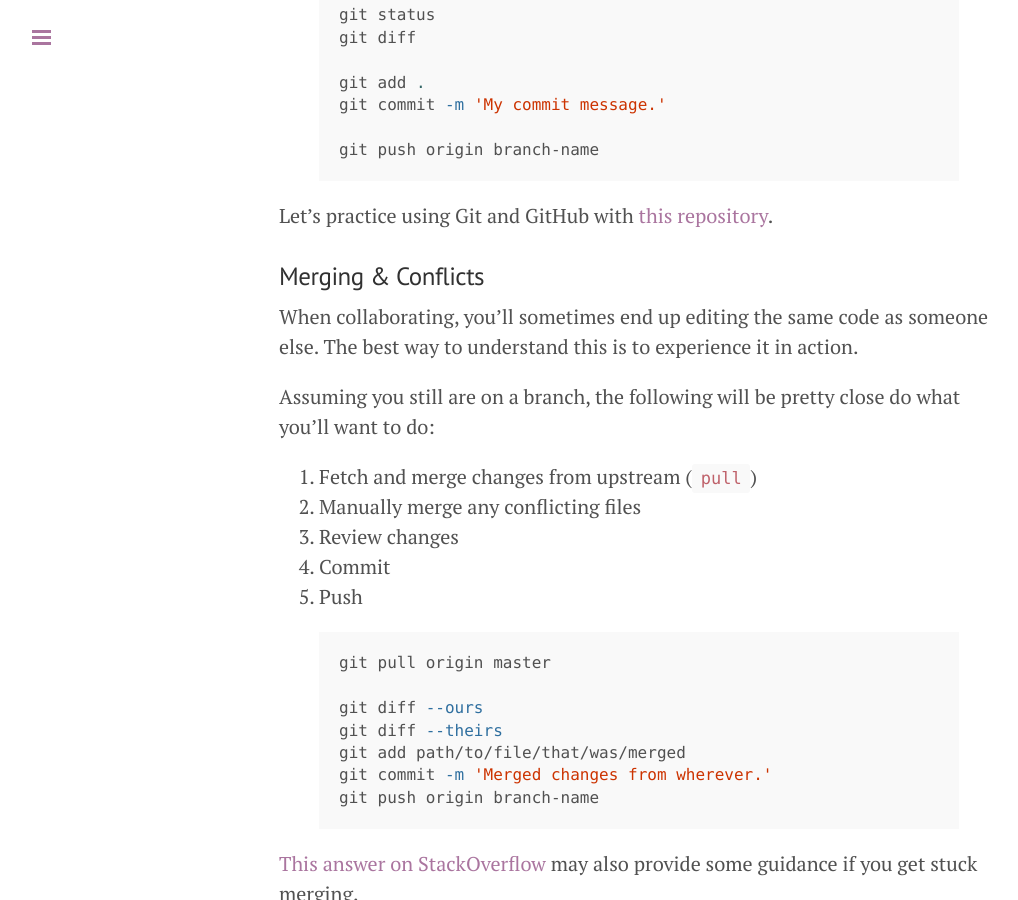
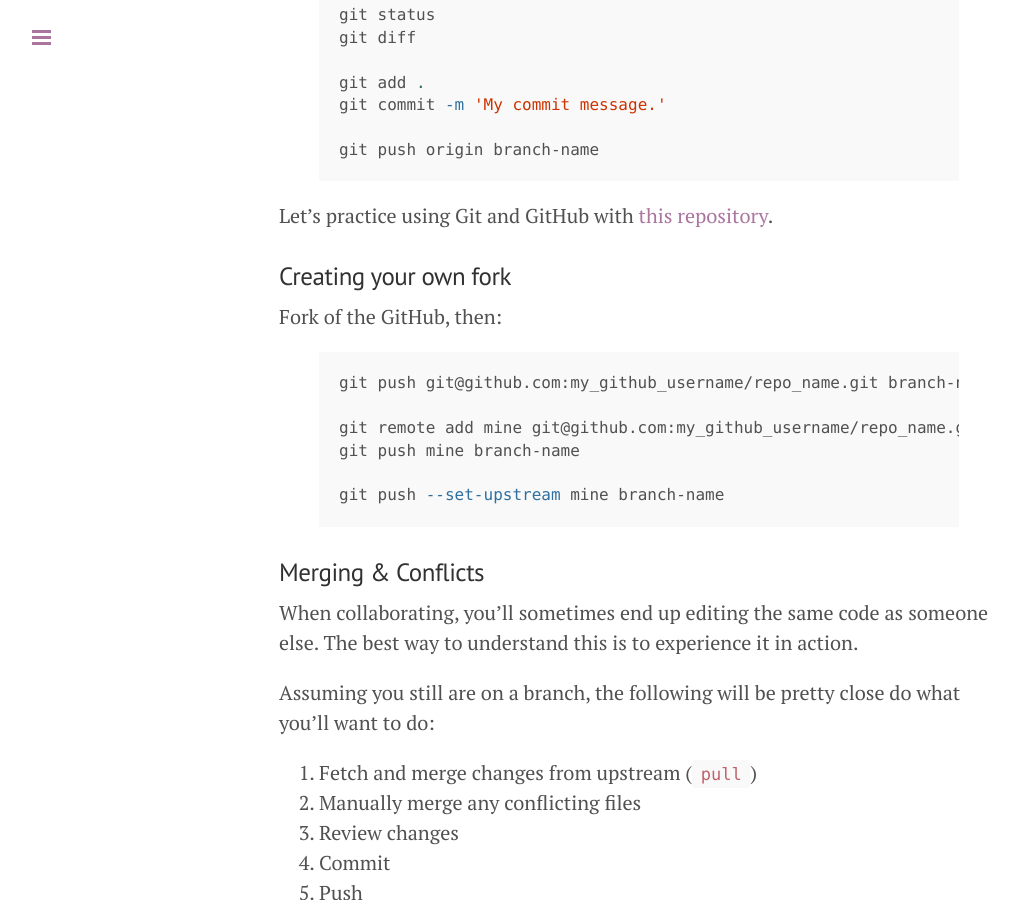
Before and after one commit to wbyoung/jsi, a Jekyll site: the page built from _posts/00-01-03-git-tdd-abstractions.md, in a window 1280 px wide and 900 px high, scrolled down 1003 px. Shown: the whole window, without its empty margins (1-1019 px from the left). Built offline with Jekyll 4.4.1, drawn with Linux system fonts in a browser that asks for light colours; nearby versions of some CDN libraries; Markdown is read by kramdown in place of the engine named in the settings.

Commit message:
Better git workflow.

```diff
--- a/_config.yml
+++ b/_config.yml
@@ -18,4 +18,4 @@ author:
   url:            https://twitter.com/wbyoung
 
 # Custom vars
-version:          1.0.2
+version:          1.0.3
--- a/_posts/00-01-03-git-tdd-abstractions.md
+++ b/_posts/00-01-03-git-tdd-abstractions.md
@@ -42,6 +42,20 @@ git push origin branch-name
 {% endhighlight %}
 
 Let's practice using Git and GitHub with [this repository][github-jsi-members].
+
+### Creating your own fork
+
+Fork of the GitHub, then:
+
+{% highlight bash %}
+git push git@github.com:my_github_username/repo_name.git branch-name
+
+git remote add mine git@github.com:my_github_username/repo_name.git
+git push mine branch-name
+
+git push --set-upstream mine branch-name
+{% endhighlight %}
+
 
 ### Merging & Conflicts
 
```
